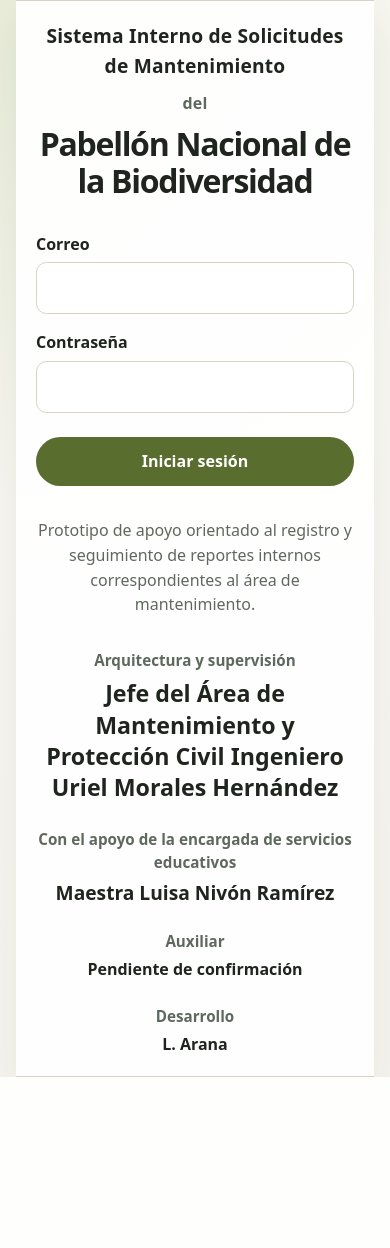
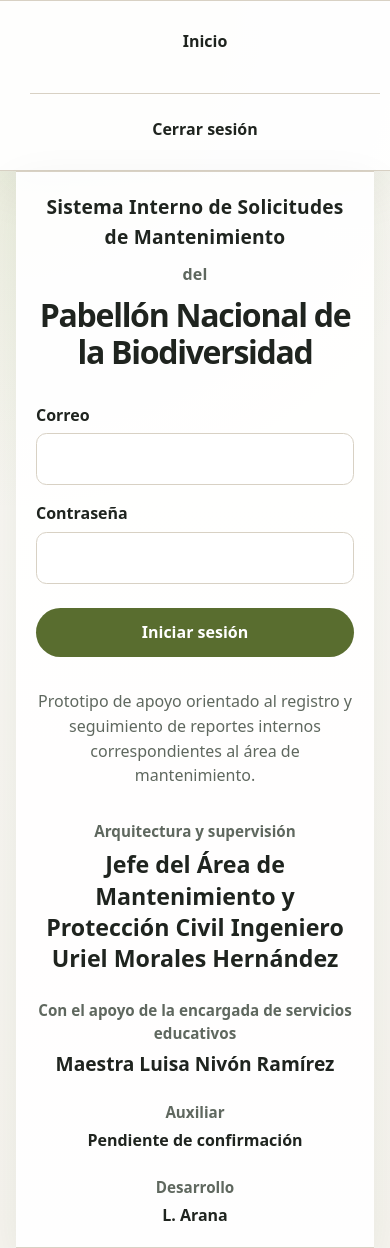
Before and after one commit to LuisMAC2022/Pablo, a Python web app: template app/templates/login.html in a window 390 px wide. Before the commit the page ends 1077 px from the top, so only its background shows below. Run offline with Jinja, Linux system fonts and the light colour scheme; the template is opened without the code that fills it: most values are stand-ins (such as "Sample title", 1, 10 or a date in 2020).

Commit message:
Add authenticated base navigation

```diff
--- a/app/routes/solicitudes.py
+++ b/app/routes/solicitudes.py
@@ -48,6 +48,7 @@ def cargar_personas_autocomplete() -> list[dict[str, str]]:
 def contexto_formulario(usuario: dict, **valores) -> dict:
     puede_editar = puede_editar_datos_solicitante(usuario)
     return {
+        "usuario": usuario,
         "areas": AREAS_SOLICITUD_ACTIVAS,
         "catalogo_servicios": CATALOGO_SERVICIOS,
         "nombre_usuario": valores.get("nombre_usuario", usuario.get("nombre", "")),
@@ -180,5 +181,6 @@ async def recibir_formulario(
             "telefono": solicitud.telefono,
             "area_solicitante": solicitud.area_solicitante,
             "url_descarga_plantilla": f"/solicitud/{solicitud.folio}/plantilla",
+            "usuario": usuario,
         },
     )
--- a/app/routes/visitantes.py
+++ b/app/routes/visitantes.py
@@ -21,7 +21,7 @@ async def mostrar_visitantes(
     return templates.TemplateResponse(
         request=request,
         name="visitantes.html",
-        context={},
+        context={"usuario": usuario},
     )
 
 
@@ -42,6 +42,7 @@ async def recibir_visitantes(
             name="visitantes.html",
             context={
                 "error": "La cantidad de visitantes debe ser mayor que cero.",
+                "usuario": usuario,
             },
             status_code=400,
         )
@@ -53,5 +54,6 @@ async def recibir_visitantes(
         name="visitantes_confirmacion.html",
         context={
             "cantidad": cantidad,
+            "usuario": usuario,
         },
     )
--- a/app/static/css/museo.css
+++ b/app/static/css/museo.css
@@ -80,6 +80,61 @@ a:hover {
   width: min(100% - 2rem, 68rem);
   margin-inline: auto;
   padding-block: var(--space-5);
+}
+
+
+.visually-hidden {
+  position: absolute;
+  width: 1px;
+  height: 1px;
+  overflow: hidden;
+  clip: rect(0 0 0 0);
+  clip-path: inset(50%);
+  white-space: nowrap;
+}
+
+.main-nav {
+  width: min(100% - 2rem, 68rem);
+  margin: var(--space-3) auto 0;
+  border: 1px solid var(--color-border);
+  border-radius: var(--radius-lg);
+  background: rgba(255, 255, 255, 0.94);
+  box-shadow: var(--shadow-card);
+  padding: var(--space-2);
+}
+
+.main-nav__list {
+  align-items: center;
+  margin: 0;
+}
+
+.main-nav a {
+  display: inline-flex;
+  align-items: center;
+  min-height: 2.75rem;
+  border: 2px solid transparent;
+  border-radius: 999px;
+  padding: 0.65rem 0.95rem;
+  color: var(--color-ink);
+  text-decoration: none;
+}
+
+.main-nav a:hover {
+  border-color: var(--color-earth-soft);
+  background: var(--color-canvas-strong);
+  color: var(--color-ink);
+}
+
+nav a[aria-current="page"] {
+  border-color: var(--color-olive);
+  background: #e7efd6;
+  color: var(--color-ink);
+  text-decoration: underline;
+  text-decoration-thickness: 0.14em;
+}
+
+.main-nav__logout {
+  margin-left: auto;
 }
 
 main.container,
@@ -267,6 +322,36 @@ footer {
 }
 
 @media (max-width: 42rem) {
+  .main-nav {
+    width: 100%;
+    margin-top: 0;
+    border-inline: 0;
+    border-radius: 0;
+  }
+
+  .main-nav__list {
+    display: flex;
+    flex-direction: column;
+    align-items: stretch;
+    gap: var(--space-2);
+  }
+
+  .main-nav li,
+  .main-nav a {
+    width: 100%;
+  }
+
+  .main-nav a {
+    justify-content: center;
+  }
+
+  .main-nav__logout {
+    margin-left: 0;
+    margin-top: var(--space-2);
+    border-top: 1px solid var(--color-border);
+    padding-top: var(--space-2);
+  }
+
   main.container,
   .page-card {
     margin-block: 0;
--- /dev/null
+++ b/app/templates/base.html
@@ -0,0 +1,33 @@
+<!DOCTYPE html>
+<html lang="es">
+<head>
+  <meta charset="UTF-8">
+  <meta name="viewport" content="width=device-width, initial-scale=1.0">
+  <title>{% block title %}Pabellón Nacional de la Biodiversidad{% endblock %}</title>
+  <link rel="stylesheet" href="/static/css/museo.css">
+</head>
+<body>
+  <a class="skip-link" href="#contenido-principal">Saltar al contenido principal</a>
+
+  {% if usuario %}
+  <nav class="main-nav" aria-label="Navegación principal">
+    <ul class="main-nav__list">
+      <li><a href="/inicio"{% if request.url.path == "/inicio" %} aria-current="page"{% endif %}>Inicio</a></li>
+      {% if usuario.rol in ["biologo", "admin", "desarrollador"] %}
+      <li><a href="/solicitud"{% if request.url.path == "/solicitud" %} aria-current="page"{% endif %}>Nueva solicitud de mantenimiento</a></li>
+      {% endif %}
+      {% if usuario.rol in ["seguridad", "admin", "desarrollador"] %}
+      <li><a href="/visitantes"{% if request.url.path == "/visitantes" %} aria-current="page"{% endif %}>Registrar visitantes</a></li>
+      {% endif %}
+      <li class="main-nav__logout"><a href="/logout">Cerrar sesión</a></li>
+    </ul>
+  </nav>
+  {% endif %}
+
+  <main id="contenido-principal" class="{% block main_class %}container{% endblock %}">
+    {% block content %}{% endblock %}
+  </main>
+
+  {% block scripts %}{% endblock %}
+</body>
+</html>
--- a/app/templates/login.html
+++ b/app/templates/login.html
@@ -1,14 +1,8 @@
-<!DOCTYPE html>
-<html lang="es">
-<head>
-    <meta charset="UTF-8">
-    <meta name="viewport" content="width=device-width, initial-scale=1.0">
-    <title>Iniciar sesión | Sistema Interno de Solicitudes de Mantenimiento</title>
-    <link rel="stylesheet" href="/static/css/museo.css">
-</head>
-<body>
-    <a class="skip-link" href="#contenido-principal">Saltar al contenido principal</a>
-    <main id="contenido-principal" class="container login-page" aria-labelledby="login-title">
+{% extends "base.html" %}
+{% block title %}Iniciar sesión | Sistema Interno de Solicitudes de Mantenimiento{% endblock %}
+{% block main_class %}container login-page{% endblock %}
+
+{% block content %}
 <header class="login-header">
   <p class="login-kicker">Sistema Interno de Solicitudes de Mantenimiento</p>
   <p class="login-separator">del</p>
@@ -27,6 +21,7 @@
 </form>
 
 <section class="login-credits" aria-labelledby="credits-title">
+  <h2 id="credits-title" class="visually-hidden">Créditos del sistema</h2>
   <p id="login-description" class="login-description">
     Prototipo de apoyo orientado al registro y seguimiento de reportes internos correspondientes al área de mantenimiento.
   </p>
@@ -49,6 +44,4 @@
     </div>
   </dl>
 </section>
-    </main>
-</body>
-</html>
+{% endblock %}
```
Also changed, not shown: app/templates/confirmacion.html (+10 -19 lines), app/templates/form.html (+9 -21 lines), app/templates/inicio.html (+10 -20 lines), app/templates/visitantes.html (+19 -23 lines), app/templates/visitantes_confirmacion.html (+11 -17 lines). Lines whose indentation alone changed are shown as unchanged.
